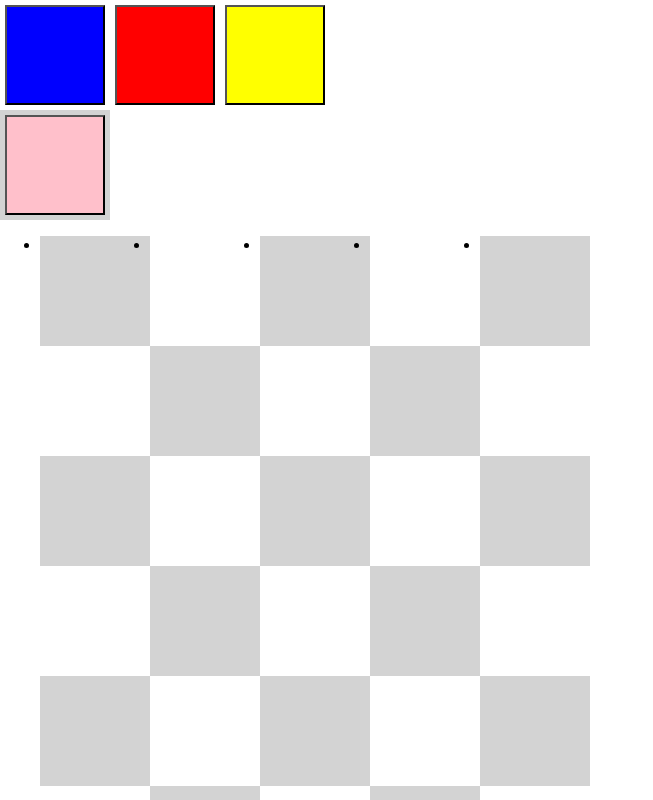
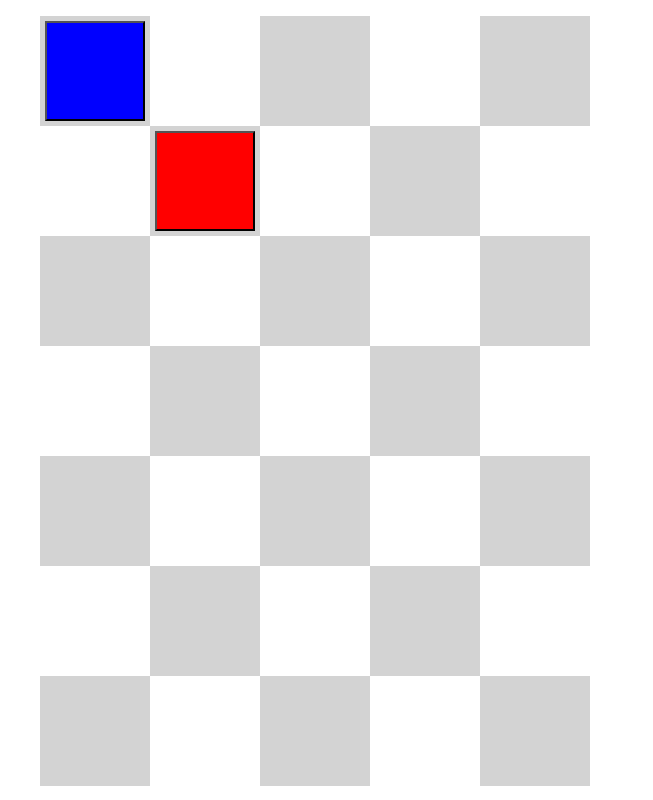
Before and after one commit to lilymatcha/rearrangeable-layout, a React (Create React App) app: page / in a window 1280 px wide. Shown: the top 800 px of the page, without its empty margins (0-653 px from the left). Built offline with nearby package versions, Linux system fonts and the light colour scheme.

Commit message:
get tiles to render

```diff
--- a/src/components/App.tsx
+++ b/src/components/App.tsx
@@ -1,26 +1,16 @@
 import * as React from 'react';
-import DroppableContainer from './DroppableContainer';
 import Page from './Page';
-import Position from './Position';
 import Tile from './Tile';
 
 class App extends React.Component {
   public render() {
-    const tiles: Map<Position, Tile> = new Map();
-    tiles.set(new Position(0,0), new Tile({color: 'purple', id: 'purple'}));
-    tiles.set(new Position(2,3), new Tile({color: 'green', id: 'green'}));
+    const tiles: Map<number, Tile> = new Map();
+    tiles.set(0, new Tile({color: 'blue', id: 'blue'}));
+    tiles.set(8, new Tile({color: 'red', id: 'red'}));
 
     return (
       <div className="App">
-        <Tile color='blue' id='blue' />
-        <Tile color='red' id='red' />
-        <Tile color='yellow' id='yellow' />
-
-        <DroppableContainer grey={true}>
-          <Tile color='pink' id='pink' />
-        </DroppableContainer>
-
-        <Page initialTiles={tiles} />
+        <Page tiles={tiles} />
       </div>
     );
   }
--- a/src/components/Page.tsx
+++ b/src/components/Page.tsx
@@ -1,31 +1,29 @@
 import * as React from 'react';
 import DroppableContainer from './DroppableContainer';
-import Position from './Position';
 import Tile from './Tile';
 
 const WIDTH = 5;
 const HEIGHT = 7;
 
 export interface IPageProps {
-    initialTiles: Map<Position, Tile>;
+    tiles: Map<number, Tile>;
 }
 
 interface IPageState {
     layout: JSX.Element[][];
-    currentTiles: Map<Position, Tile>;
 }
 
 class Page extends React.Component<IPageProps, IPageState> {
     constructor(props: IPageProps) {
         super(props);
 
-        this.state = { layout: [], currentTiles: this.props.initialTiles };
+        this.state = { layout: [] };
     }
 
     public render() {
         return (
             <div>
-                <ul style={{display: 'flex'}}>
+                <ul style={{display: 'flex', listStyleType: 'none'}}>
                     {this.state.layout.map((row) =>
                         <li key={row[0].key ? row[0].key : 0}>{row}</li>)}
                 </ul>
@@ -44,11 +42,10 @@ class Page extends React.Component<IPageProps, IPageState> {
             const row: JSX.Element[] = [];
 
             for (let y = 0; y < HEIGHT; y++) {
-                const grey: boolean = (y+x) % 2 === 0
-                const currentPosition: Position = new Position(x, y)
+                const grey: boolean = (y+x) % 2 === 0;
                 const i = y + x*HEIGHT;
+                const tile = this.props.tiles.get(i);
 
-                const tile = this.state.currentTiles.get(currentPosition);
                 if (tile) {
                     row.push(
                         <DroppableContainer grey={ grey } key={i}>
```
